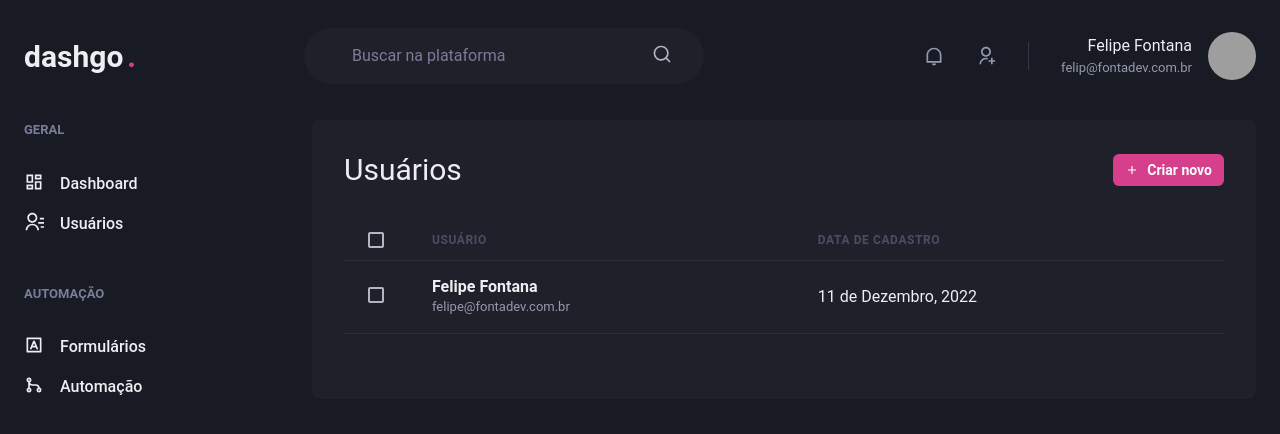
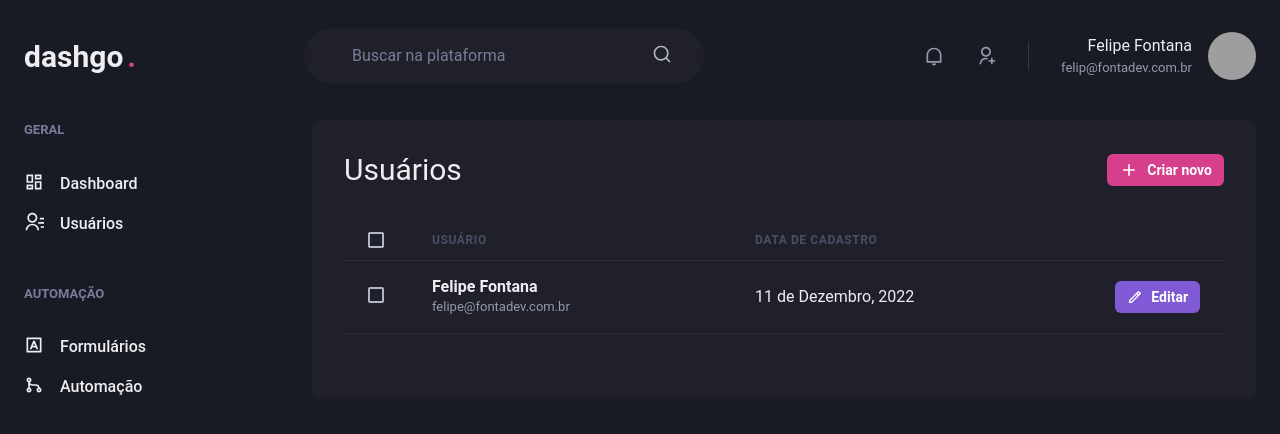
Before and after one commit to fontadev/dashgo, a Next.js app: page /users in a window 1280 px wide. Shown: the top 434 px of the page. Built offline with nearby package versions, Linux system fonts and the light colour scheme; grey boxes are pictures that could not be loaded.

Commit message:
Ajustando listagem

```diff
--- a/src/pages/users/index.tsx
+++ b/src/pages/users/index.tsx
@@ -1,5 +1,5 @@
 import { Box, Button, Checkbox, Flex, Heading, Icon, Table, Tbody, Td, Text, Th, Thead, Tr } from "@chakra-ui/react";
-import { RiAddLine } from "react-icons/ri";
+import { RiAddLine, RiPencilLine } from "react-icons/ri";
 import Header from "../../components/Header";
 import Sidebar from "../../components/Sidebar";
 
@@ -15,7 +15,7 @@ export default function UserList() {
                     <Flex mb={8} justify={'space-between'} align={'center'}>
                         <Heading size={'lg'} fontWeight={'normal'}>Usuários</Heading>
 
-                        <Button as={'a'} size={'sm'} fontSize={'sm'} colorScheme={'pink'} leftIcon={<Icon as={RiAddLine} />}>
+                        <Button as={'a'} size={'sm'} fontSize={'sm'} colorScheme={'pink'} leftIcon={<Icon as={RiAddLine} fontSize={20} />}>
                             Criar novo
                         </Button>
                     </Flex>
@@ -28,6 +28,7 @@ export default function UserList() {
                                 </Th>
                                 <Th>Usuário</Th>
                                 <Th>Data de cadastro</Th>
+                                <Th width={8}></Th>
                             </Tr>
                         </Thead>
                         <Tbody>
@@ -44,6 +45,11 @@ export default function UserList() {
                                 <Td>
                                     11 de Dezembro, 2022
                                 </Td>
+                                <Td>
+                                <Button as={'a'} size={'sm'} fontSize={'sm'} colorScheme={'purple'} leftIcon={<Icon as={RiPencilLine} fontSize={16} />}>
+                            Editar
+                        </Button>
+                                </Td>
                             </Tr>
                         </Tbody>
                     </Table>
```
